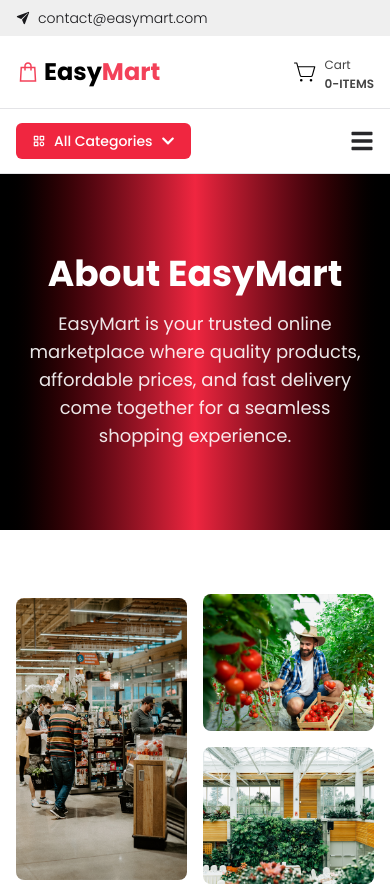
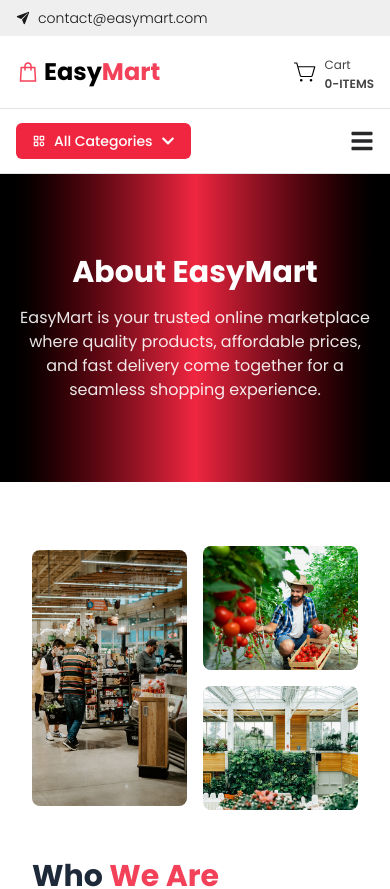
Before and after one commit to rehan606/EasyMart-Ecommerce-website, a React (Vite) app: page /about in a window 390 px wide. Shown: the top 889 px of the page. Built offline with nearby package versions, Linux system fonts and the light colour scheme.

Commit message:
responsive about page

```diff
--- /dev/null
+++ b/src/Components/PageHeader/PageHeader.jsx
@@ -0,0 +1,18 @@
+import React from 'react'
+
+const PageHeader = ({title, description}) => {
+    return (
+        <section className="bg-linear-to-r from-black via-[#F02640] to-black text-white py-20 px-4">
+            <div className="container mx-auto text-center md:px-20">
+                <h1 className="text-3xl md:text-5xl font-bold mb-4">
+                        {title}
+                </h1>
+                <p className="max-w-3xl mx-auto md:text-lg text-white/90">
+                    {description}
+                </p>
+            </div>
+        </section>
+    )
+}
+
+export default PageHeader
--- a/src/Pages/About/About.jsx
+++ b/src/Pages/About/About.jsx
@@ -4,28 +4,18 @@
 import about1 from '../../assets/images/about.png';
 import about2 from '../../assets/images/about-2.png';
 import about3 from '../../assets/images/about-3.png';
+import PageHeader from "../../Components/PageHeader/PageHeader";
 
 const About = () => {
     return (
-        <div className="w-full">
+        <section>
+            {/* ===== Hero Section ===== */}
+            <PageHeader title="About EasyMart" description='EasyMart is your trusted online marketplace where quality products, affordable prices, and fast delivery come together for a seamless shopping experience.' />
 
-            {/* ===== Hero Section ===== */}
-            <section className="bg-linear-to-r from-black via-[#F02640] to-black text-white py-20 px-4">
-                <div className="container mx-auto text-center">
-                    <h1 className="text-4xl md:text-5xl font-bold mb-4">
-                        About EasyMart
-                    </h1>
-                    <p className="max-w-3xl mx-auto text-lg text-white/90">
-                        EasyMart is your trusted online marketplace where quality products,
-                        affordable prices, and fast delivery come together for a seamless
-                        shopping experience.
-                    </p>
-                </div>
-            </section>
-
+            <div className="container mx-auto px-4 md:px-10">
                 {/* ===== About Content ===== */}
                 <section className="py-16 px-4">
-                <div className="max-w-6xl mx-auto grid grid-cols-1 md:grid-cols-2 gap-12 ">
+                    <div className="container mx-auto grid grid-cols-1 lg:grid-cols-2 gap-12 ">
 
 
 
@@ -72,8 +62,8 @@
                 </section>
 
                 {/* ===== Features Section ===== */}
-            <section className="bg-gray-100 py-16 px-10">
-                <div className="max-w-6xl mx-auto">
+                <section className="bg-gray-100 py-10 lg:py-16 px-4 md:px-10">
+                    <div className="md:max-w-6xl mx-auto">
                         <h2 className="text-3xl font-bold text-center mb-12 text-gray-800">
                             What We <span className="textColor1">Offer</span>
                         </h2>
@@ -98,6 +88,7 @@
                 </section>
 
             </div>
+        </section>
     );
 };
 
--- a/src/Pages/BlogPage/BlogPage.jsx
+++ b/src/Pages/BlogPage/BlogPage.jsx
@@ -1,5 +1,6 @@
 import React from "react";
 import { Link } from "react-router-dom";
+import PageHeader from "../../Components/PageHeader/PageHeader";
 
 const blogs = [
   {
@@ -67,20 +68,9 @@
 const BlogPage = () => {
   return (
     <section className="pb-16 bg-gray-50">
-        {/* ===== Header ===== */}
+      {/* ===== Header ===== */}
+      <PageHeader title="EasyMart Blogs" description='EasyMart is your trusted online marketplace where quality products, affordable prices, and fast delivery come together for a seamless shopping experience.' />
 
-        <section className="bg-linear-to-r from-black via-[#F02640] to-black text-white py-20 px-4">
-            <div className="container mx-auto text-center md:px-20">
-                <h1 className="text-3xl md:text-5xl font-bold mb-4">
-                        EasyMart Blogs
-                </h1>
-                <p className="max-w-3xl mx-auto md:text-lg text-white/90">
-                    EasyMart is your trusted online marketplace where quality products,
-                    affordable prices, and fast delivery come together for a seamless
-                    shopping experience.
-                </p>
-            </div>
-        </section>
       <div className="container mx-auto px-4 md:px-10 mt-10 md:mt-16 lg:mt-10">
 
         {/* ===== Blog Grid ===== */}
```
Lines whose indentation alone changed are shown as unchanged.
